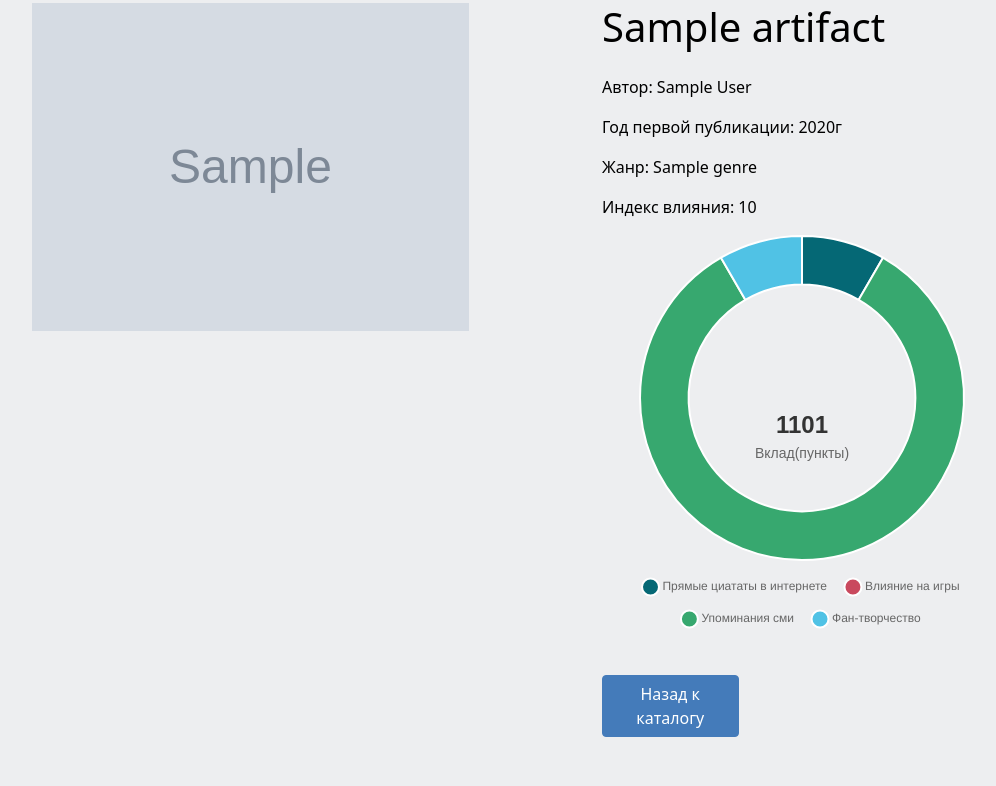
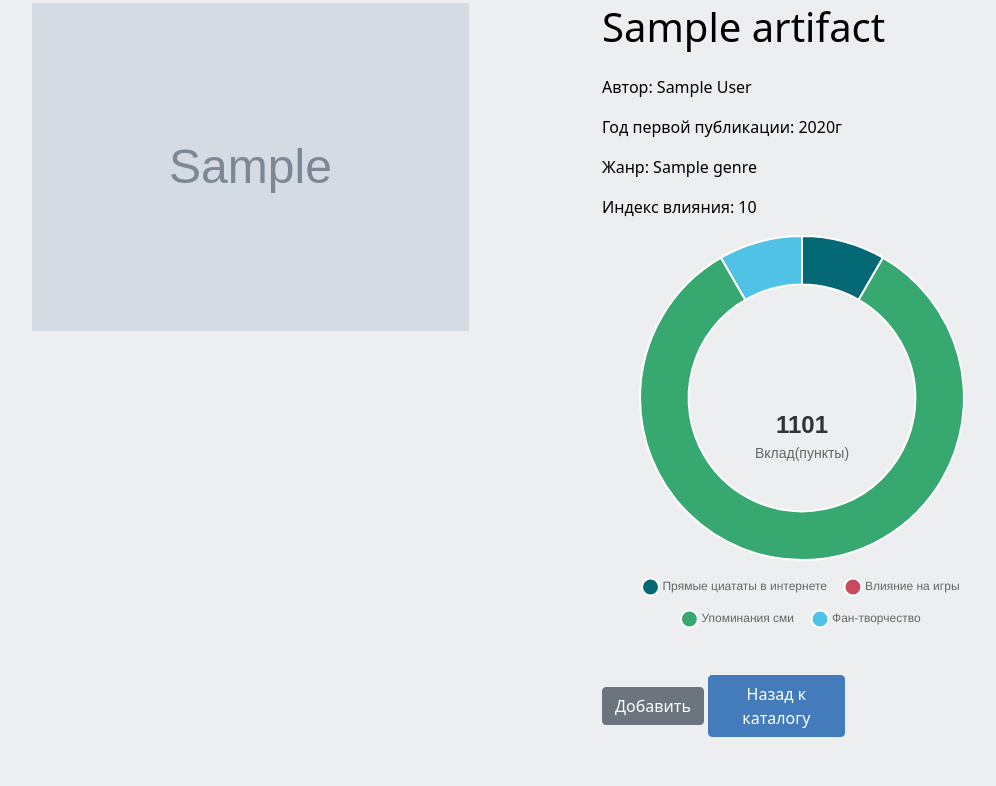
Before and after one commit to ArtemPR23/RIP_backend, a Django app: template Lab2/Lab2/app/templates/artifact_detail.html in a window 1280 px wide. Shown: the part 141-927 px from the top of the page, without its empty margins (50-1046 px from the left). Run offline with Django 5.2, Linux system fonts and the light colour scheme; the template is opened without the code that fills it: most values are stand-ins (such as "Sample title", 1, 10 or a date in 2020); grey boxes marked "Sample" are stand-in pictures; some libraries are stand-ins or nearby versions.

Commit message:
Update artifact_detail.html

```diff
--- a/Lab2/Lab2/app/templates/artifact_detail.html
+++ b/Lab2/Lab2/app/templates/artifact_detail.html
@@ -24,9 +24,15 @@
                             <div class="total-label">Вклад(пункты)</div>
                         </div>
                     </div>
-                <a href="/" class="btn btn-primary my-4 w-25">
-                    Назад к каталогу
-                </a>
+                 <form method="post" action="{% url 'add_artifact_to_draft_request' artifact_id=artifact.id %}" class="">
+                    {% csrf_token %}
+                    <button class="add-btn btn btn-secondary" type="submit">
+                        Добавить
+                    </button>
+                    <a href="/" class="btn btn-primary my-4 w-25">
+                        Назад к каталогу
+                    </a>
+                </form>
 
             </div>
         </div>
```
